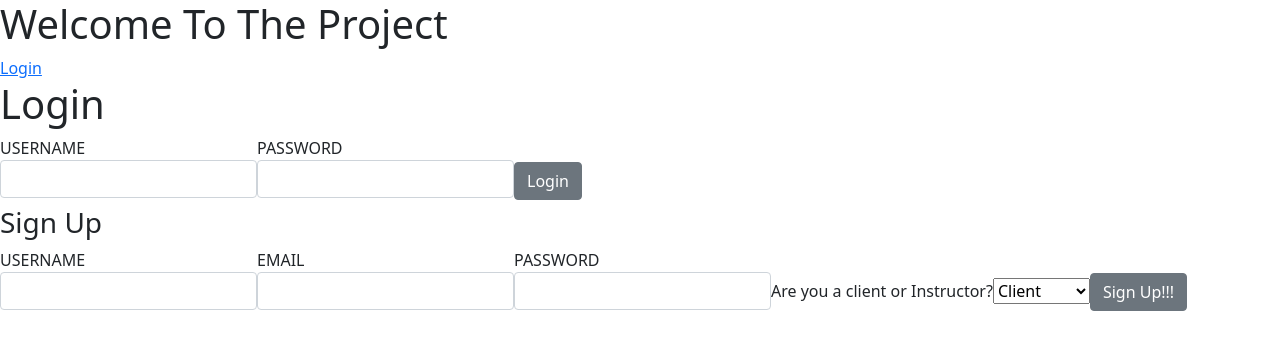
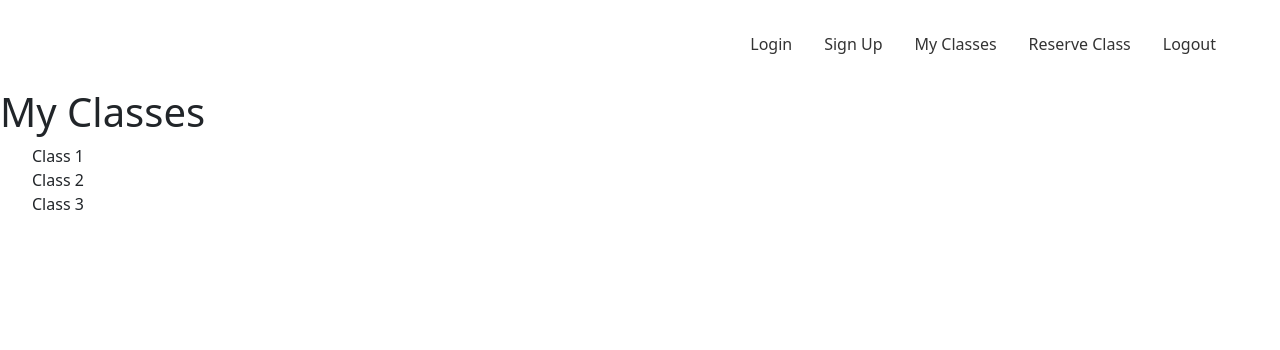
Before and after one commit to Schuyler-Minor/frontend, a React (Create React App) app: page /my-classes in a window 1280 px wide. Shown: the top 350 px of the page. Built offline with nearby package versions, Linux system fonts and the light colour scheme.

Commit message:
Added Navbar and routes.

```diff
--- a/src/App.css
+++ b/src/App.css
@@ -130,8 +130,8 @@ table {
 	border-spacing: 0;
 }
 
-h1 {
-	font-size: 3em;
+/* ONLY INCLUDE GLOBAL CSS STYLES IN THIS FILE */
+
+body {
+	background-color: rgb(239, 239, 239);
 }
-
-/* ONLY INCLUDE GLOBAL CSS STYLES IN THIS FILE */
--- a/src/App.js
+++ b/src/App.js
@@ -1,26 +1,29 @@
 import React from 'react';
-// import logo from './logo.svg';
+import { Routes, Route } from 'react-router-dom';
 import './App.css';
+
+// Components
+import Navbar from './components/Navbar/Navbar';
 import Login from './components/Login/Login';
 import SignUp from './components/SignUp/SignUp';
-
-import { Link } from 'react-router-dom';
+import MyClasses from './components/MyClasses/MyClasses';
+import ReserveClass from './components/ReserveClass/ReserveClass';
+import Logout from './components/Logout/Logout';
 
 function App() {
 	return (
 		<div className="App">
-			<h1>Welcome To The Project</h1>
-			<Link to='/login'>Login</Link>
-			<Login path="/login"/>
-			<SignUp />
-
-
+			<Navbar />
+			<Routes>
+				<Route path="/" element={<Login />} />
+				<Route path="/login" element={<Login />} />
+				<Route path="/signup" element={<SignUp />} />
+				{/* Need to align with paths from Hailey */}
+				<Route path="/my-classes" element={<MyClasses />} />
+				<Route path="/reserve-class" element={<ReserveClass />} />
+				<Route path="/logout" element={<Logout />} />
+			</Routes>
 		</div>
-
-
-
-
-
 	);
 }
 
--- /dev/null
+++ b/src/components/Logout/Logout.js
@@ -0,0 +1,11 @@
+import React from 'react';
+
+const Logout = () => {
+	return (
+		<div>
+			<h1>Logging out ...</h1>
+		</div>
+	);
+};
+
+export default Logout;
--- /dev/null
+++ b/src/components/MyClasses/MyClasses.js
@@ -0,0 +1,17 @@
+import React from 'react';
+import './index.css';
+
+const MyClasses = () => {
+	return (
+		<div>
+			<h1>My Classes</h1>
+			<ul>
+				<li>Class 1</li>
+				<li>Class 2</li>
+				<li>Class 3</li>
+			</ul>
+		</div>
+	);
+};
+
+export default MyClasses;
--- a/src/components/Navbar/Navbar.js
+++ b/src/components/Navbar/Navbar.js
@@ -0,0 +1,19 @@
+import React from 'react';
+import { Link } from 'react-router-dom';
+import './index.css';
+
+const Navbar = () => {
+	return (
+		<div>
+			<nav>
+				<Link to="/login">Login</Link>
+				<Link to="/signup">Sign Up</Link>
+				<Link to="/my-classes">My Classes</Link>
+				<Link to="/reserve-class">Reserve Class</Link>
+				<Link to="/logout">Logout</Link>
+			</nav>
+		</div>
+	);
+};
+
+export default Navbar;
--- a/src/components/Navbar/index.css
+++ b/src/components/Navbar/index.css
@@ -0,0 +1,11 @@
+nav {
+	display: flex;
+	justify-content: flex-end;
+	padding: 2em;
+}
+
+nav a {
+	padding-right: 2em;
+	text-decoration: none;
+	color: #333;
+}
--- /dev/null
+++ b/src/components/ReserveClass/ReserveClass.js
@@ -0,0 +1,16 @@
+import React from 'react';
+
+const ReserveClass = () => {
+	return (
+		<div>
+			<h1>Reserve a class</h1>
+			<ul>
+				<li>Class 1</li>
+				<li>Class 2</li>
+				<li>Class 3</li>
+			</ul>
+		</div>
+	);
+};
+
+export default ReserveClass;
--- a/src/index.js
+++ b/src/index.js
@@ -4,13 +4,12 @@ import './index.css';
 import App from './App';
 import reportWebVitals from './reportWebVitals';
 import 'bootstrap/dist/css/bootstrap.css';
-import { BrowserRouter as Router} from 'react-router-dom'
-
+import { BrowserRouter as Router } from 'react-router-dom';
 
 ReactDOM.render(
 	<React.StrictMode>
 		<Router>
-		<App />
+			<App />
 		</Router>
 	</React.StrictMode>,
 	document.getElementById('root')
```
Also changed, not shown: src/components/Logout/index.css (added), src/components/MyClasses/index.css (added), src/components/ReserveClass/index.css (added).
